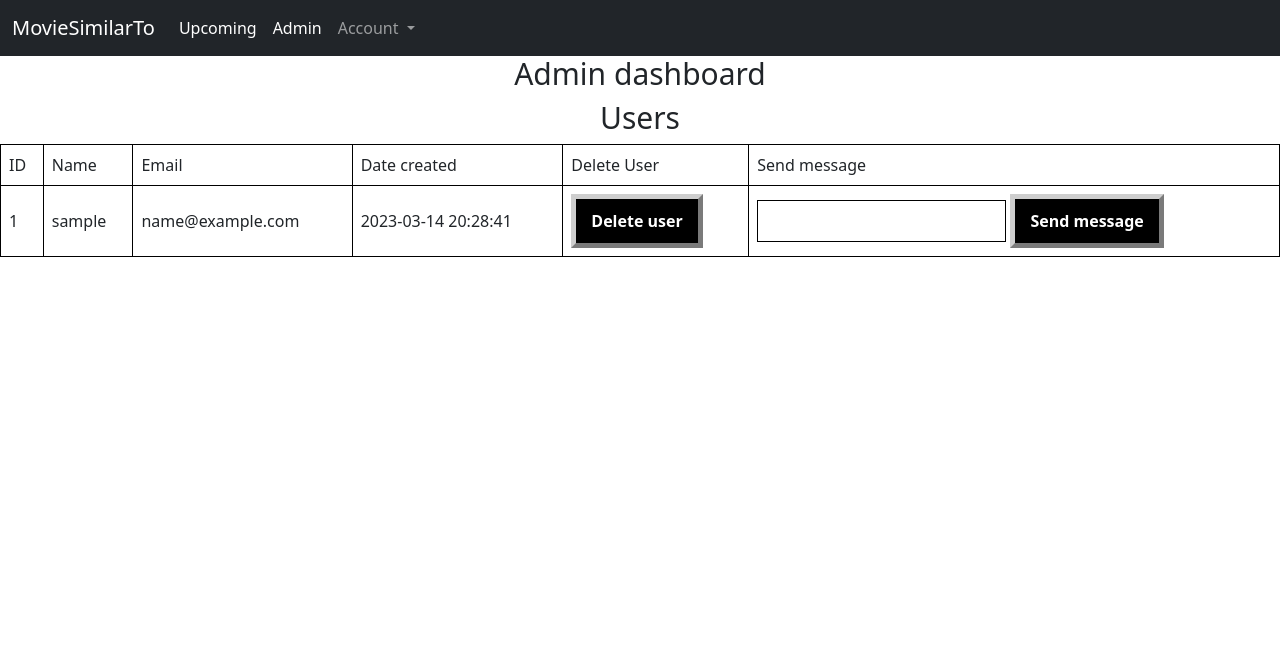
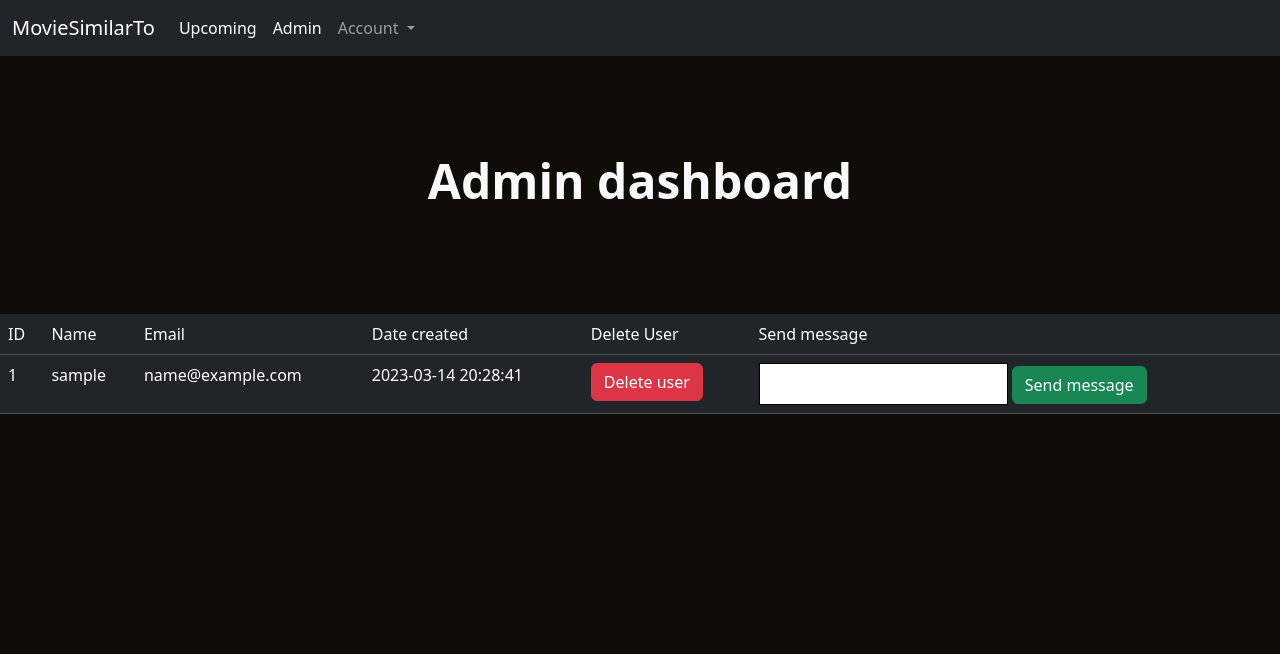
Before and after one commit to DEENUU1/Flask-Movie-Similar-TO, a Flask app: page /admin in a window 1280 px wide. Shown: the top 654 px of the page. Run offline with Flask 2, Linux system fonts and the light colour scheme; the visitor is signed in with stand-in values (Sample User, id 1); data comes from the database, SQL or seed files in the repository; some libraries are stand-ins or nearby versions.

Commit message:
Bootstrap messages, error and success

```diff
--- a/similar_movies/static/css/admin.css
+++ b/similar_movies/static/css/admin.css
@@ -1,43 +1,10 @@
-.header {
-    display: flex;
-    justify-content: center;
-    align-items: center;
-    font-size: 30px;
+body {
+  overflow-x: hidden;
+  background-color: #100c08;
+  padding: 0;
+  margin: 0;
 }
-table {
-  width: 100%;
-  border-collapse: collapse;
-}
-td, th {
-  border: 0.5px solid black;
-  padding: 0.5rem;
-}
-.delete {
-    background-color: black;
-    color: white;
-    padding: 10px 15px;
-    font-weight: 600;
-    border: #CECECE;
-    border-width: 5px;
-    border-style: outset;
-}
-.delete:hover {
-    border-color: red;
-    border-width: 6px;
-}
-.send {
-    background-color: black;
-    color: white;
-    padding: 10px 15px;
-    font-weight: 600;
-    border: #CECECE;
-    border-width: 5px;
-    border-style: outset;
-}
-.send:hover {
-    border-color: #70D800;
-    border-width: 6px;
-}
+
 input[type="text"] {
   padding: 0.5rem;
   border: 1px solid black;
--- a/similar_movies/templates/admin.html
+++ b/similar_movies/templates/admin.html
@@ -10,50 +10,12 @@
 
 {% block content %}
 
-<h1 class="header">Admin dashboard</h1>
-
-<!--<h2 class="header">Posts</h2>-->
-<!--<a href="/create/post">Create a new post</a>-->
-
-<!--<table>-->
-<!--    <tr>-->
-<!--        <td>Title</td>-->
-<!--        <td>Delete</td>-->
-<!--    </tr>-->
-<!--    {% for post in posts %}-->
-<!--    <tr>-->
-<!--        <td><p>{{post.title}}</p></td>-->
-<!--        <td>-->
-<!--            <form action="{{ url_for('views.delete_post', id=post.id) }}" method="POST">-->
-<!--                <button class="delete" type="submit">Delete post</button>-->
-<!--            </form>-->
-<!--        </td>-->
-<!--    </tr>-->
-<!--    {% endfor %}-->
-<!--</table>-->
-
-<!--<h2 class="header">Category</h2>-->
-<!--<a href="/create/category">Create a new category</a>-->
-<!--<table>-->
-<!--    <tr>-->
-<!--        <td>Name</td>-->
-<!--        <td>Delete</td>-->
-<!--    </tr>-->
-<!--    {% for category in categories %}-->
-<!--    <tr>-->
-<!--        <td><p>{{category.name}}</p></td>-->
-<!--        <td>-->
-<!--            <form action="{{ url_for('views.delete_category', id=category.id) }}" method="POST">-->
-<!--                <button class="delete" type="submit">Delete category</button>-->
-<!--            </form>-->
-<!--        </td>-->
-<!--    </tr>-->
-<!--    {% endfor %}-->
-<!--</table>-->
+<div class="px-4 py-5 my-5 text-center text-light">
+    <h1 class="display-5 fw-bold">Admin dashboard</h1>
+</div>
 
 
-<h2 class="header">Users</h2>
-<table>
+<table class="table table-dark">
     <tr>
         <td>ID</td>
         <td>Name</td>
@@ -70,13 +32,13 @@
         <td>{{user.date_created}}</td>
         <td>
             <form action="{{ url_for('auth.delete_user', id=user.id) }}" method="POST">
-                <button class="delete" type="submit">Delete user</button>
+                <button class="btn btn-danger" type="submit">Delete user</button>
             </form>
         </td>
         <td>
             <form action="{{ url_for('auth.send_message', id=user.id) }}" method="POST">
                 <input type="text" name="message">
-                <button class="send" type="submit">Send message</button>
+                <button class="btn btn-success" type="submit">Send message</button>
             </form>
         </td>
     </tr>
--- a/similar_movies/templates/base.html
+++ b/similar_movies/templates/base.html
@@ -14,6 +14,36 @@
 <body>
   {% include "navigation_bar.html" %}
 
+  <!-- ERROR MESSAGES -->
+  {% with messages = get_flashed_messages(category_filter=["error"]) %}
+    {% if messages %}
+    {% for message in messages %}
+    <div class="alert alert-danger  alert-dismissible fade show" role="alert">
+          {{ message }}
+      <button type="button" class="btn-close" data-bs-dismiss="alert" aria-label="Close"></button>
+    </div>
+    {% endfor %}
+    {% endif %}
+  {% endwith %}
+
+  <!-- END OF ERROR MESSAGES -->
+
+
+  <!-- SUCCESS MESSAGES -->
+  {% with messages = get_flashed_messages(category_filter=["success"]) %}
+    {% if messages %}
+    {% for message in messages %}
+    <div class="alert alert-success  alert-dismissible fade show" role="alert">
+          {{ message }}
+      <button type="button" class="btn-close" data-bs-dismiss="alert" aria-label="Close"></button>
+    </div>
+    {% endfor %}
+    {% endif %}
+  {% endwith %}
+
+  <!-- END OF SUCCESS MESSAGES -->
+
+
   <div class="content">
     {% block content %}{% endblock %}
 
```
